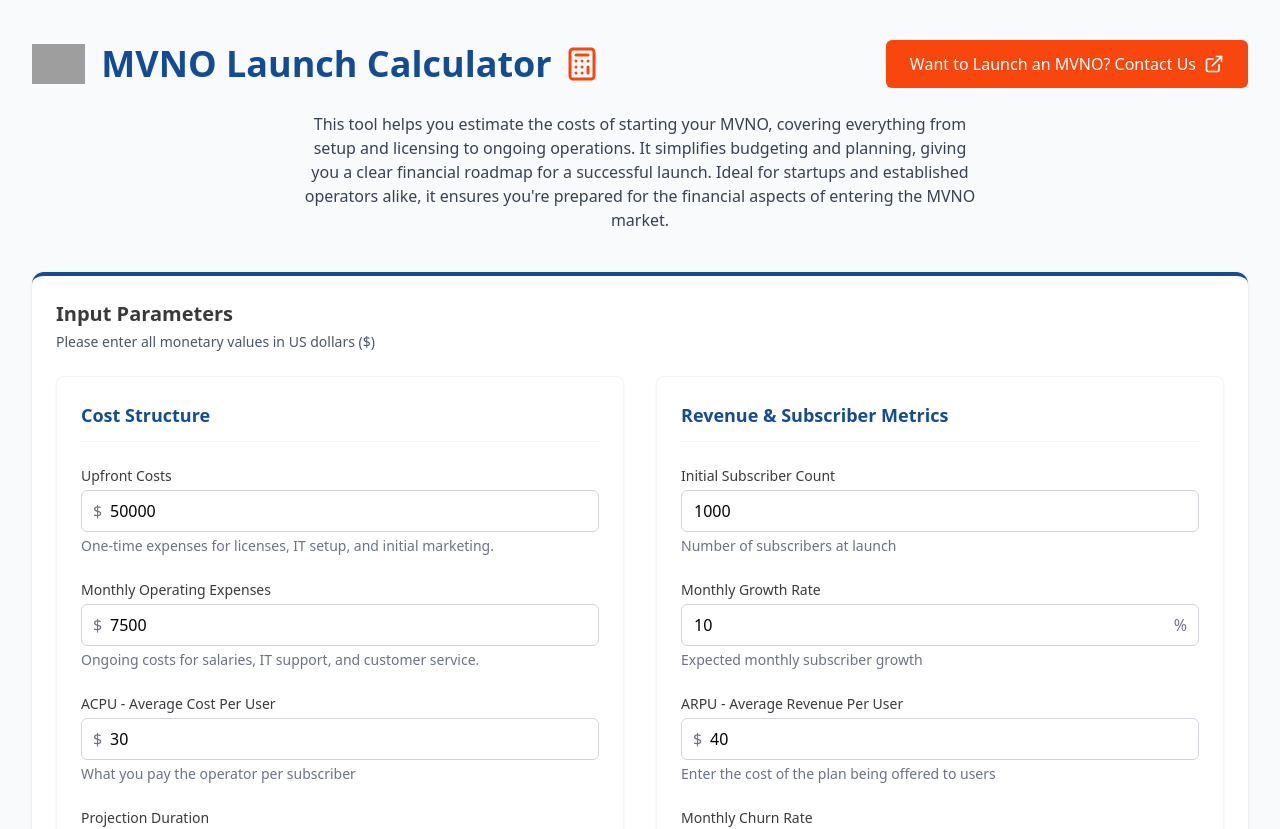
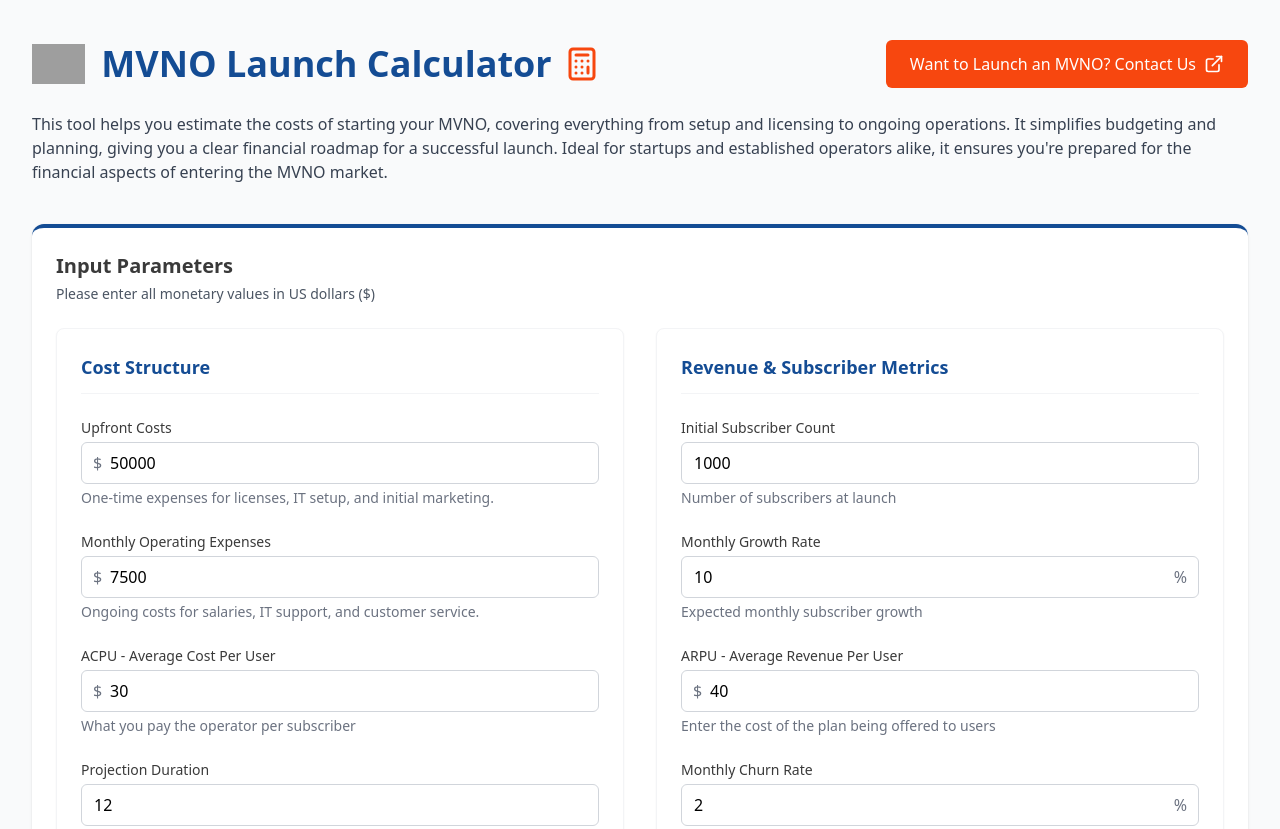
Before and after one commit to devil2123/MVNO_Spenza, a React (Vite) app: page / in a window 1280 px wide. Shown: the top 829 px of the page. Built offline with nearby package versions, Linux system fonts and the light colour scheme; grey boxes are pictures that could not be loaded.

Commit message:
Update App.tsx

```diff
--- a/src/App.tsx
+++ b/src/App.tsx
@@ -42,7 +42,7 @@ function App() {
               <h1 className="text-3xl md:text-4xl font-bold text-[#144C94]">
                 MVNO Launch Calculator
               </h1>
-              {/* Adjust icon size to match heading */}
+              {/* Adjusted icon size to match heading */}
               <Calculator className="h-8 w-8 md:h-9 md:w-9 text-[#F7470F]" />
             </div>
           </div>
@@ -59,9 +59,9 @@ function App() {
           </a>
         </div>
 
-        {/* Subheading - smaller text, 2–3 lines */}
-        <div className="text-center mb-10">
-          <p className="mx-auto text-gray-700 text-sm md:text-base leading-relaxed max-w-2xl">
+        {/* Subheading - full width, up to 3 lines */}
+        <div className="mb-10">
+          <p className="text-gray-700 text-sm md:text-base leading-relaxed line-clamp-3 overflow-hidden">
             This tool helps you estimate the costs of starting your MVNO, covering everything from setup
             and licensing to ongoing operations. It simplifies budgeting and planning, giving you a clear
             financial roadmap for a successful launch. Ideal for startups and established operators alike,
```
